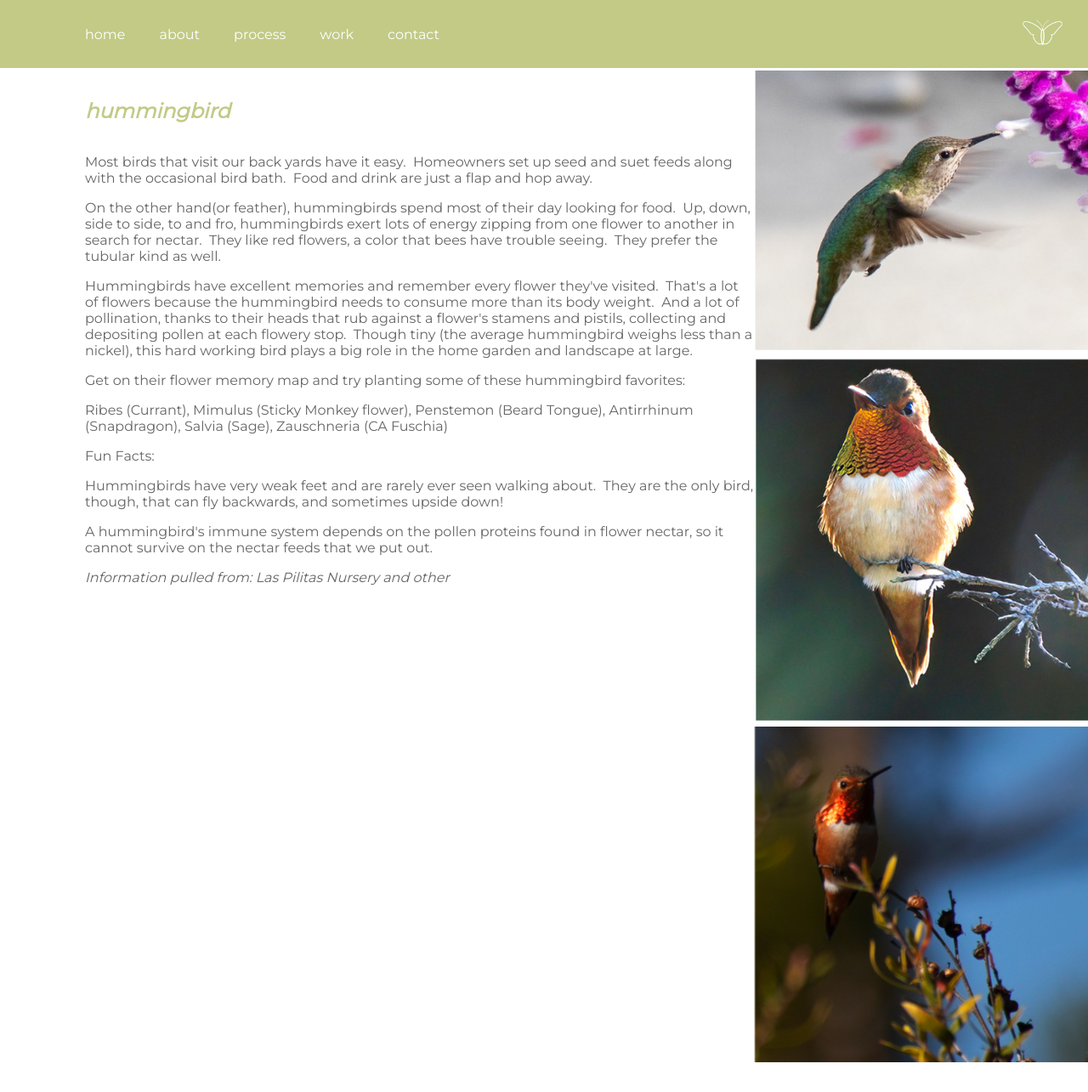
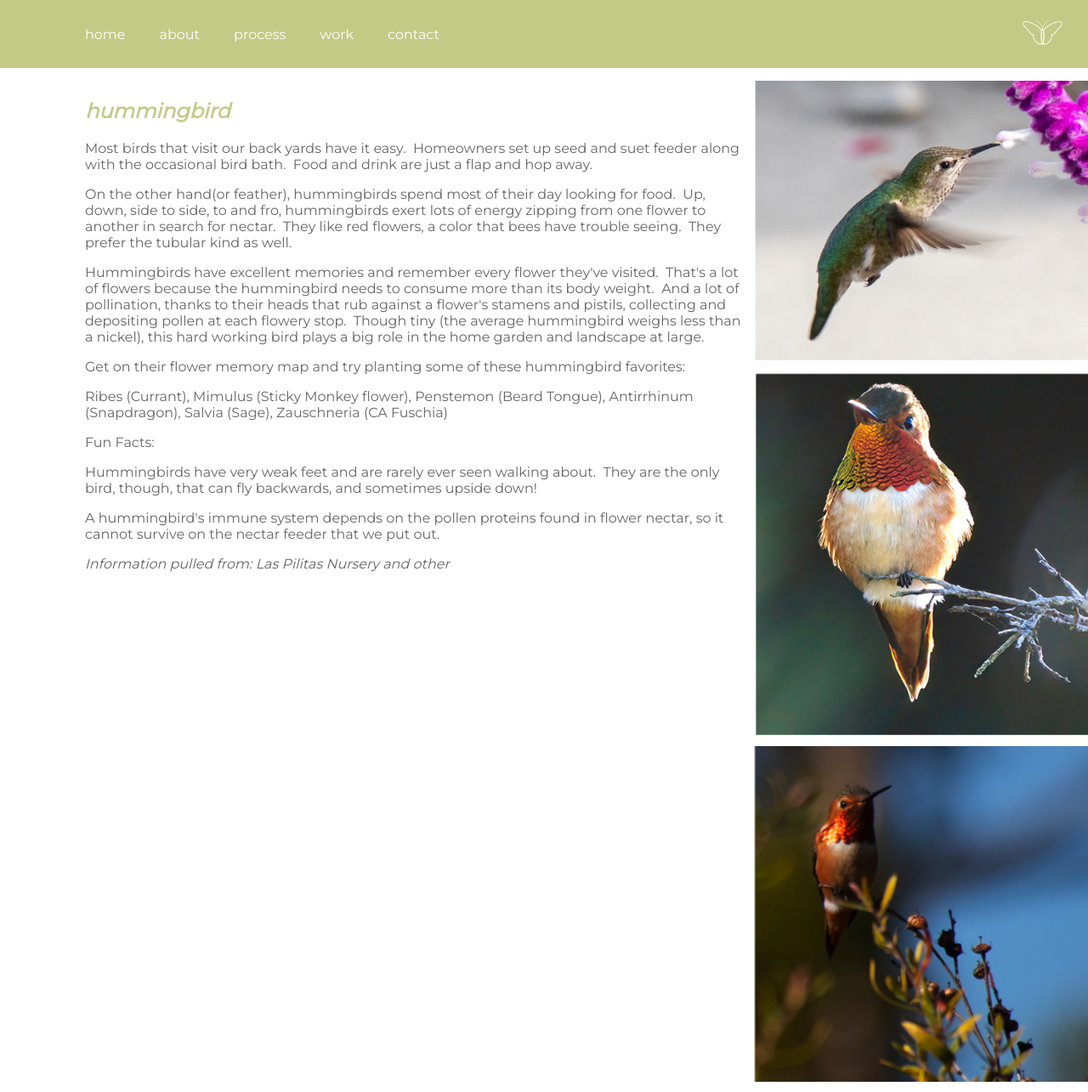
Before and after one commit to kmart2k1/bendiga, a React (Create React App) app in the folder bendiga-ui/: page /reading/details in a window 1280 px wide. Shown: the whole page at 85% size. Before the commit the page ends 1254 px from the top, so only its background shows below. Built offline with nearby package versions, Linux system fonts and the light colour scheme.

Commit message:
ui changes

```diff
--- a/bendiga-ui/public/index.html
+++ b/bendiga-ui/public/index.html
@@ -27,7 +27,7 @@
       work correctly both with client-side routing and a non-root public URL.
       Learn how to configure a non-root public URL by running `npm run build`.
     -->
-    <title>React App</title>
+    <title>Bendiga</title>
   </head>
   <body>
     <noscript>You need to enable JavaScript to run this app.</noscript>
--- a/bendiga-ui/src/components/contact/index.js
+++ b/bendiga-ui/src/components/contact/index.js
@@ -3,7 +3,7 @@ import { createUseStyles, useTheme } from 'react-jss'
 import Grid from '@mui/material/Grid'
 import bg from '../../assets/contact/bg.png'
 import SecondaryHeader from '../header/secondaryHeader'
-
+import { DoubleP } from '../common/textComponents'
 const useStyles = createUseStyles((theme) => ({
   container: {
     fontFamily: 'Montserrat, sans-serif',
@@ -83,13 +83,13 @@ const ContactPage = () => {
             <Grid item xs={8}>
 
             </Grid>
-            <Grid item xs={4} style={{textAlign:'center', fontSize:'14px',color:'#000'}}>
-                <p>
+            <Grid item xs={4} style={{textAlign:'center', fontSize:'16px',color:'#666'}}>
+                <DoubleP style={{paddingTop:'84px'}}>
              bendiga
-             </p>
-             <p>ca licensed landscape architect 5699</p>
-             <p>phone: 408.209.5506</p>
-             <p>email: jakelarc@gmail.com</p>
+             </DoubleP>
+             <DoubleP>ca licensed landscape architect 5699</DoubleP>
+             <DoubleP>phone: 408.209.5506</DoubleP>
+             <DoubleP>email: jakelarc@gmail.com</DoubleP>
              <p style={{fontStyle:'italic'}}>web design by keith mar</p>
 
 
--- a/bendiga-ui/src/components/reading/details.js
+++ b/bendiga-ui/src/components/reading/details.js
@@ -60,7 +60,8 @@ const useStyles = createUseStyles((theme) => ({
     height: '50px',
   },
   topPlant: {
-    marginTop: '3px',
+    marginTop: '12px',
+    display:'block',
     textAlign: 'right',
     width: '400px',
   },
@@ -79,7 +80,7 @@ const ReadingDetailsPage = () => {
       <div className={classes.container}>
         <div className={classes.paper}>
           <Grid container>
-            <Grid item xs={8}>
+            <Grid item xs={8} style={{paddingRight:'12px'}}>
               <Grid container>
                 <Grid
                   item
@@ -90,8 +91,8 @@ const ReadingDetailsPage = () => {
                   hummingbird
                 </Grid>
                 <Grid item xs={12}>
-                    <p>
-                  Most birds that visit our back yards have it easy.&nbsp;&nbsp;Homeowners set up seed and suet feeds along with the occasional bird bath.&nbsp;&nbsp;Food and drink are just a flap and hop away.
+                    <p style={{marginTop:'0'}}>
+                  Most birds that visit our back yards have it easy.&nbsp;&nbsp;Homeowners set up seed and suet feeder along with the occasional bird bath.&nbsp;&nbsp;Food and drink are just a flap and hop away.
                     </p>
                     <p>
                 On the other hand(or feather), hummingbirds spend most of their day looking for food.&nbsp;&nbsp;Up, down, side to side, to and fro, hummingbirds exert lots of energy zipping from one flower to another in search for nectar.&nbsp;&nbsp;They like red flowers, a color that bees have trouble seeing.&nbsp;&nbsp;They prefer the tubular kind as well.
@@ -112,7 +113,7 @@ const ReadingDetailsPage = () => {
                 Hummingbirds have very weak feet and are rarely ever seen walking about.&nbsp;&nbsp;They are the only bird, though, that can fly backwards, and sometimes upside down!
                 </p>
                 <p>
-                A hummingbird's immune system depends on the pollen proteins found in flower nectar, so it cannot survive on the nectar feeds that we put out.
+                A hummingbird's immune system depends on the pollen proteins found in flower nectar, so it cannot survive on the nectar feeder that we put out.
                 </p>
                 <span style={{fontStyle:'italic'}}>Information pulled from: Las Pilitas Nursery and other</span>
 
@@ -120,9 +121,9 @@ const ReadingDetailsPage = () => {
               </Grid>
             </Grid>
             <Grid item xs={4}>
-              <img src={bird1} className={classes.topPlant} />
+              <img src={bird1} className={classes.topPlant} style={{marginTop:'15px'}} />
               <img src={bird2} className={classes.topPlant} />
-              <img src={bird3} className={classes.topPlant} />
+              <img src={bird3} className={classes.topPlant} style={{marginTop:'13px', marginBottom:'12px'}} />
 
             </Grid>
           </Grid>
--- a/bendiga-ui/src/components/reading/index.js
+++ b/bendiga-ui/src/components/reading/index.js
@@ -115,7 +115,7 @@ const ReadingPage = () => {
                 </Grid>
               </Grid>
             </Grid>
-            <Grid item xs={4}>
+            <Grid item xs={4} sx={{mt:'36px'}}>
               <img src={monarch} className={classes.topPlant} />
             </Grid>
           </Grid>
--- a/bendiga-ui/src/components/work/projects/SanMateo.js
+++ b/bendiga-ui/src/components/work/projects/SanMateo.js
@@ -17,6 +17,7 @@ const useStyles = createUseStyles((theme) => ({
     marginRight: '24px',
   },
   subheader: {
+    padding:'36px 0 8px 0',
     fontSize: '24px',
     color: '#c2ca86',
     fontWeight: 'bold',
@@ -27,23 +28,24 @@ const useStyles = createUseStyles((theme) => ({
     padding: '0',
     backgroundColor: 'white',
     textAlign: 'left',
-    maxWidth: '1200px',
+    maxWidth: '1400px',
     minHeight: 'calc(100vh - 60px + 200px)',
   },
   image: {
+    padding: '8px 8px 0 8px',
+    margin:'0',
     width:'100%',
-    height:'auto',
-    padding: '8px 0'
+    display:'block'
   },
   textColumn: {
-    padding: '8px 32px'
+    padding: '8px 64px 0 32px'
   },
   architect : {
     fontSize: '18px',
     color: '#c2ca86',
     fontWeight: 'bold',
     fontStyle: 'italic',
-    marginBottom:'32px'
+    marginBottom:'20px'
   }
 }))
 
@@ -51,20 +53,26 @@ const SanMateoPage = () => {
   const classes = useStyles()
 
   return (
-    <Grid container className={classes.paper}>
+    <>
+        <Grid container  className={classes.paper}>
       <Grid item xs={8}>
         <img src={sm1} className={classes.image}/>
-        <img src={sm2} className={classes.image}/>
+
+      </Grid>
+      <Grid item xs={4} className={classes.textColumn}>
+        <div className={classes.subheader}>san mateo county concept</div>
+        <div className={classes.architect}>architect: Derek Wee</div>
+        A restrained hand was required to preserve views while creating outdoor living space.&nbsp;&nbsp;Subtle color and textural changes create visual interest and contemporary aesthetic.&nbsp;&nbsp;Low water plants add rhythm and movement with sculptural succulents serving as focal points.
+      </Grid>
+      <Grid item xs={8}>
+      <img src={sm2} className={classes.image}/>
         <img src={sm3} className={classes.image}/>
         <img src={sm4} className={classes.image}/>
         <img src={sm5} className={classes.image}/>
       </Grid>
-      <Grid item xs={4} className={classes.textColumn}>
-        <div className={classes.subheader}>san mateo county concept</div>
-        <div className={classes.architect}>architect: Derek Wee</div>
-        A restrained hand was required to preserve views while creating outdoor living space.&nbsp;&nbsp;Subtle color and textural changes create visual interest and contemporary aesthetic.&nbsp;Low water plants add rhythm and movement with sculptural succulents serving as focal points.
-      </Grid>
     </Grid>
+    </>
+
   )
 }
 
```
